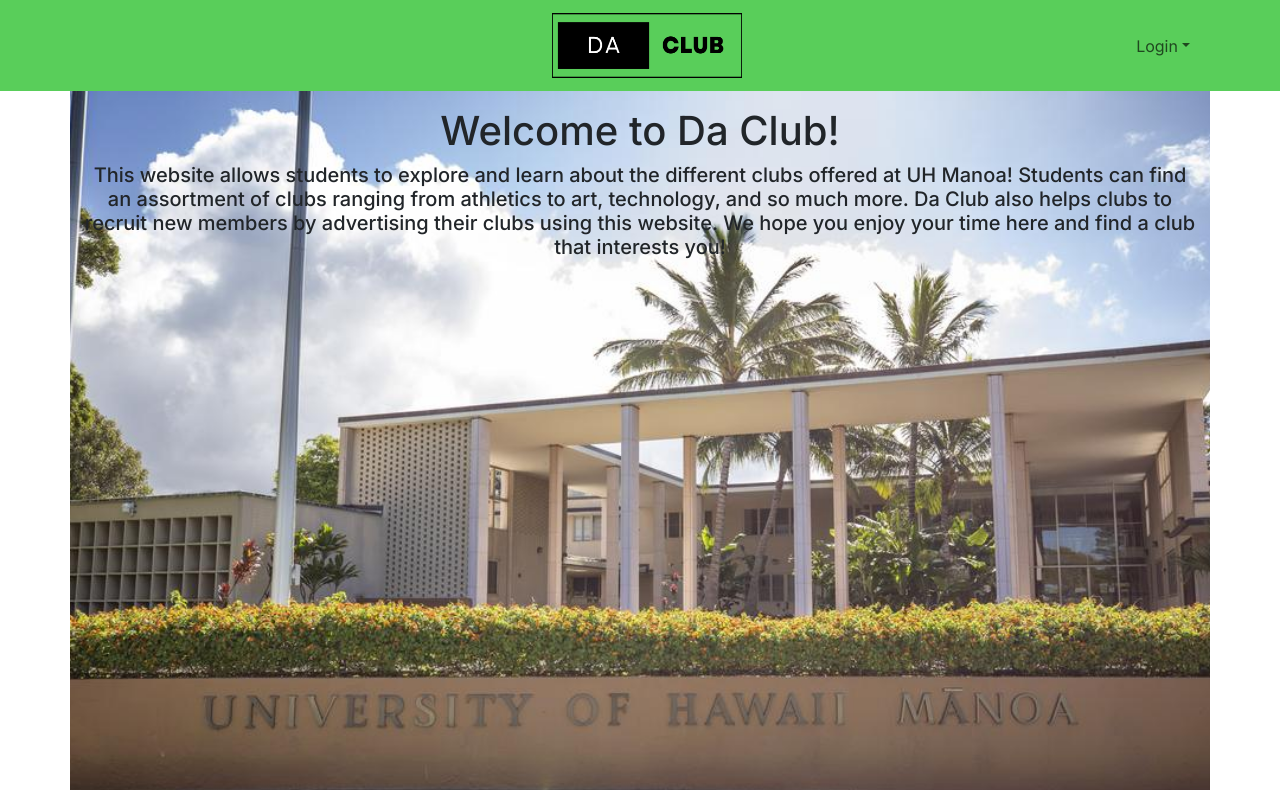
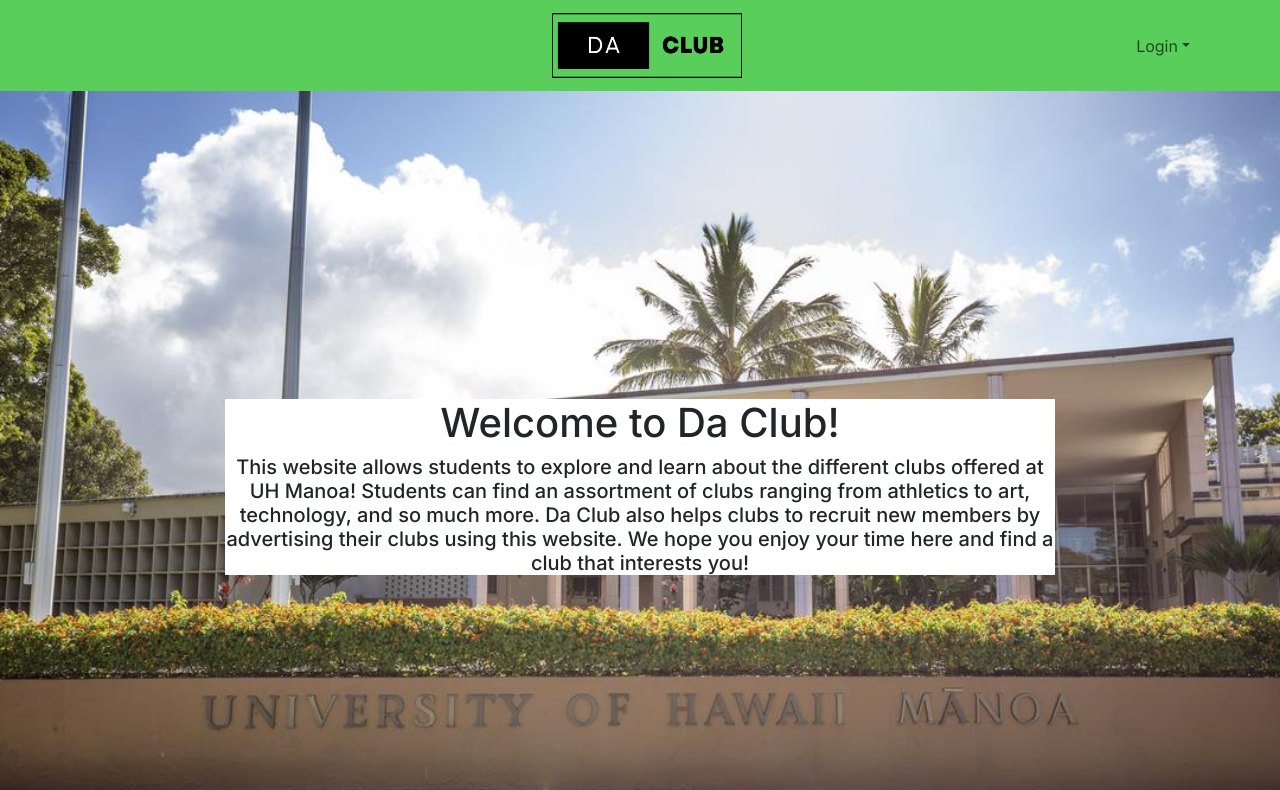
Before and after one commit to ics-314-code-crew/daclub, a Next.js app: page / in a window 1280 px wide. Shown: the top 790 px of the page. Built offline with nearby package versions, Linux system fonts and the light colour scheme; no server answers.

Commit message:
updated landing page

```diff
--- a/src/app/globals.css
+++ b/src/app/globals.css
@@ -1,9 +1,5 @@
-#landing-page {
-  background-image: url('/bg-landing.jpg');
-  background-size: cover;
-  background-position: center;
-  background-repeat: no-repeat;
-  height: 100vh; /* Adjust the height as needed */
+#text-box {
+  background-color: white;
 }
 
 #sign-in-page {
--- a/src/app/page.tsx
+++ b/src/app/page.tsx
@@ -1,20 +1,13 @@
-import { Col, Container, Row } from 'react-bootstrap';
+import 'bootstrap/dist/css/bootstrap.min.css';
+import { Container } from 'react-bootstrap';
+import './globals.css';
+import MiddleMenu from '@/components/MiddleMenu';
 
 /** The Home page. */
 const Home = () => (
   <main>
-    <Container id="landing-page" className="py-3">
-      <Row className="align-middle text-center">
-        <Col>
-          <h1>Welcome to Da Club!</h1>
-          <h5>
-            This website allows students to explore and learn about the different clubs offered at UH Manoa!
-            Students can find an assortment of clubs ranging from athletics to art, technology, and so much more.
-            Da Club also helps clubs to recruit new members by advertising their clubs using this website.
-            We hope you enjoy your time here and find a club that interests you!
-          </h5>
-        </Col>
-      </Row>
+    <Container fluid id="footer">
+      <MiddleMenu />
     </Container>
   </main>
 );
--- /dev/null
+++ b/src/components/MiddleMenu.tsx
@@ -0,0 +1,30 @@
+'use client';
+
+import { Col, Row } from 'react-bootstrap';
+
+const MiddleMenu = () => (
+  <Row
+    id="centerText"
+    className="align-items-center justify-content-center"
+    style={{
+      backgroundImage: 'url(/bg-landing.jpg)',
+      backgroundSize: 'cover',
+      backgroundPosition: 'center',
+      minHeight: '100vh',
+    }}
+  >
+    <Col xs={8} className="text-center">
+      <div id="text-box">
+        <h1>Welcome to Da Club!</h1>
+        <h5>
+          This website allows students to explore and learn about the different clubs offered at UH Manoa!
+          Students can find an assortment of clubs ranging from athletics to art, technology, and so much more.
+          Da Club also helps clubs to recruit new members by advertising their clubs using this website.
+          We hope you enjoy your time here and find a club that interests you!
+        </h5>
+      </div>
+    </Col>
+  </Row>
+);
+
+export default MiddleMenu;
```
Also changed, not shown: src/components/TopMenu.tsx (added, +29 -0 lines).
